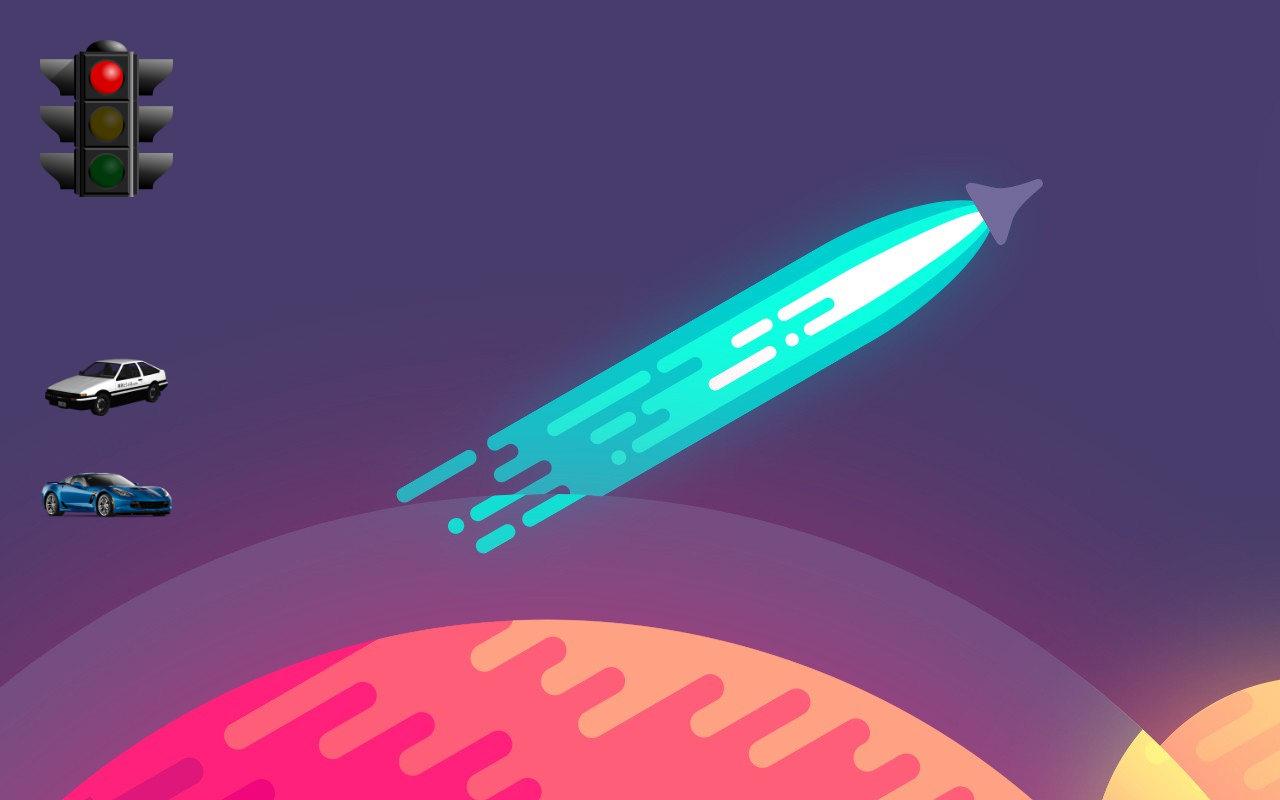
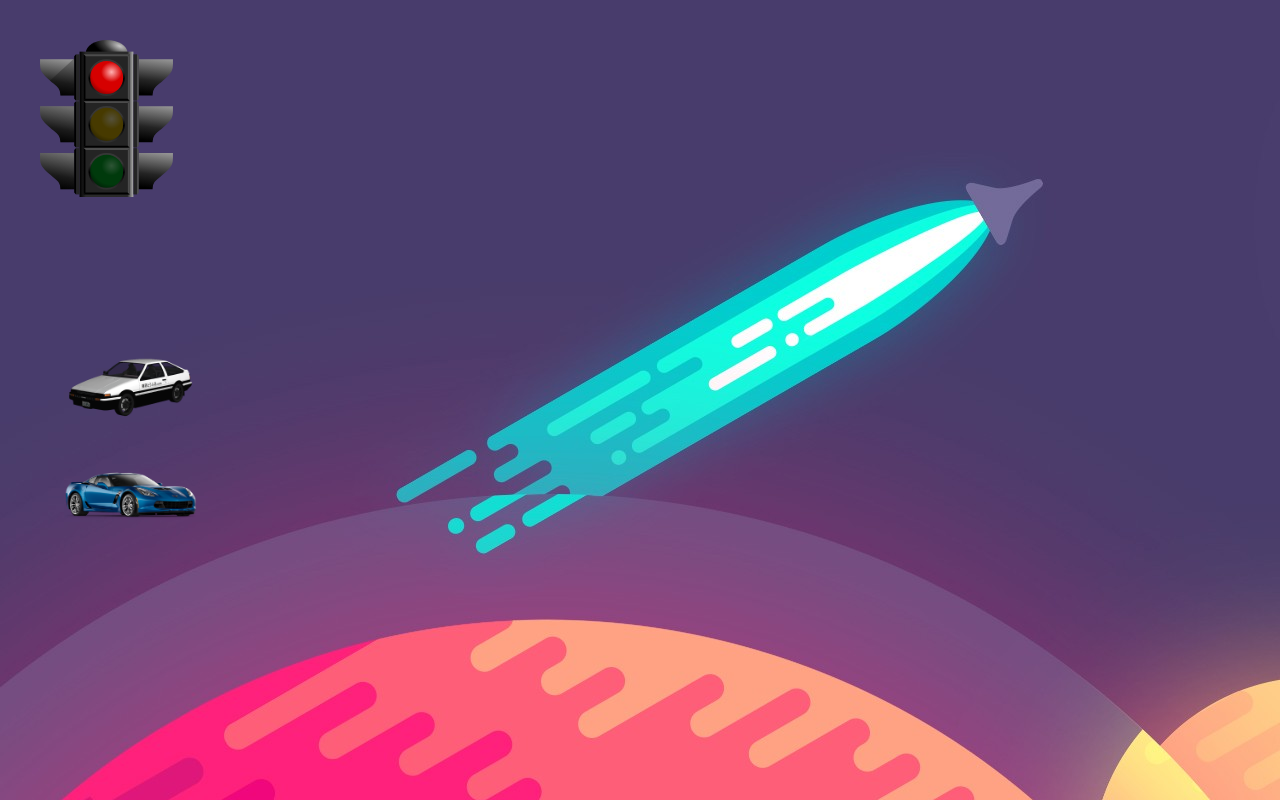
Before and after one commit to MandaloreXIII/the-great-race, a plain HTML site: page index.html in a window 1280 px wide. Drawn offline with Linux system fonts and the light colour scheme.

Commit message:
CSS: Switch to percentages

```diff
--- a/index.css
+++ b/index.css
@@ -15,13 +15,13 @@ body {
 #racer1 {
 	position: absolute;
 	top: 250pt;
-	left: 30pt;
+	left: 5%;
 }
 
 #racer2 {
 	position: absolute;
 	top: 350pt;
-	left: 30pt;
+	left: 5%;
 }
 
 #stoplight {
```
